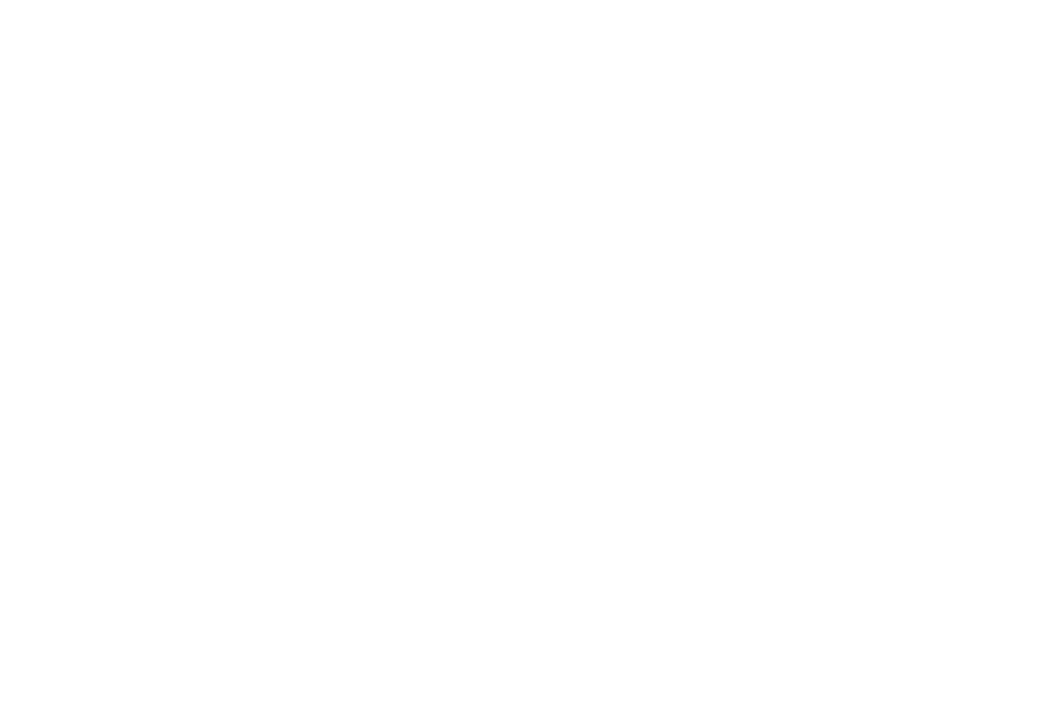
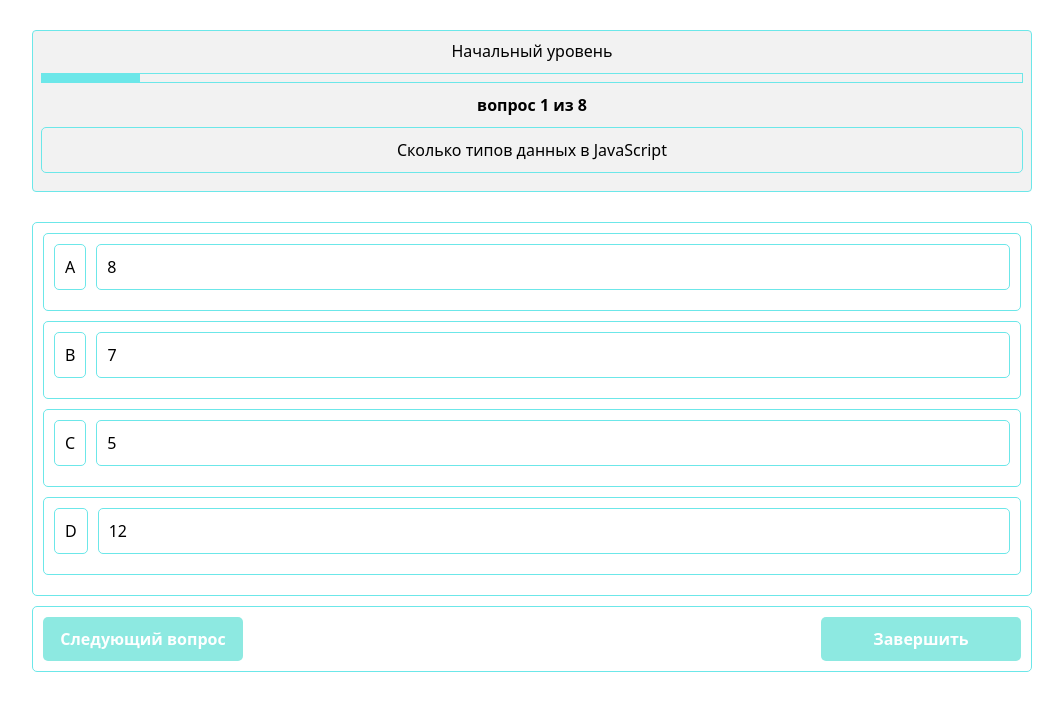
Before and after one commit to ErGrei/Quiz_Vue, a Vue app: page /quiz/1 in a window 1280 px wide. Before the commit this address had no page. Shown: the top 710 px of the page, without its empty margins (108-1171 px from the left). Built offline with nearby package versions, Linux system fonts and the light colour scheme; the HTML template or start-up script is replaced by a standard one.

Commit message:
feat: added quiz page components, added display of questions by level

```diff
--- a/src/components/quizCard.vue
+++ b/src/components/home/homeCard.vue
@@ -6,7 +6,7 @@
 const { quiz } = defineProps(["quiz"]);
 
 const goToQuiz = () => {
-  router.push({ name: "quiz", params: { id: quiz.id } });
+  router.push(`/quiz/${quiz.id}`);
 };
 
 
--- a/src/components/quiz.vue
+++ /dev/null
@@ -1,150 +0,0 @@
-<script setup>
-import { RouterLink } from "vue-router";
-import { defineProps } from "vue";
-
-const { quiz, question } = defineProps(["quiz", "question"]);
-</script>
-
-<template>
-  <div>
-    <header>
-      <h2>название уровня</h2>
-      <div class="progress-bar">
-        <div class="progress"></div>
-      </div>
-      <h3>вопрос 1 из 10</h3>
-      <div class="question">
-        <p>техт вопроса</p>
-      </div>
-    </header>
-    <div class="options-container">
-      <div class="option">
-        <div class="option_answer">
-          <p>вариант 1</p>
-        </div>
-        <div class="option_answer">
-          <p>ответ</p>
-        </div>
-      </div>
-    </div>
-    <div class="btn_container">
-      <button class="next-btn">Следующий вопрос</button>
-      <RouterLink to="/"><button class="end-btn">Завершить</button></RouterLink>
-    </div>
-  </div>
-</template>
-
-<style scoped>
-header {
-  margin: 30px 0;
-  text-align: center;
-  background-color: #f2f2f2;
-  padding: 8px;
-}
-
-h2 {
-  margin-bottom: 10px;
-}
-
-h3 {
-  margin-bottom: 10px;
-  font-weight: bold;
-}
-
-.progress-bar {
-  width: 100%;
-  height: 10px;
-
-  margin-bottom: 10px;
-  border: 1px, solid, #6ce7e9;
-}
-
-.progress {
-  width: 10%;
-  height: 100%;
-  background-color: #6ce7e9;
-}
-
-.question {
-  margin-bottom: 10px;
-  border: 1px, solid, #6ce7e9;
-  padding: 10px;
-  border-radius: 5px;
-}
-.options-container {
-  display: flex;
-  flex-direction: column;
-  gap: 10px;
-  margin-bottom: 10px;
-  border: 1px, solid, #6ce7e9;
-  padding: 10px;
-  border-radius: 5px;
-}
-.option {
-  display: flex;
-  gap: 10px;
-  margin-bottom: 10px;
-  border: 1px, solid, #6ce7e9;
-  padding: 10px;
-  border-radius: 5px;
-  cursor: pointer;
-  transition: all 0.3s ease;
-}
-
-.option:hover {
-  /* transform: scale(1.1); */
-  box-shadow: 1px 1px 10px #e0b159;
-}
-
-.option_answer {
-  display: flex;
-  gap: 10px;
-  margin-bottom: 10px;
-  border: 1px, solid, #6ce7e9;
-  padding: 10px;
-  border-radius: 5px;
-  cursor: pointer;
-  transition: all 0.3s ease;
-}
-
-.btn_container {
-  display: flex;
-  justify-content: space-between;
-  align-items: center;
-  margin-bottom: 10px;
-  border: 1px, solid, #6ce7e9;
-  padding: 10px;
-  border-radius: 5px;
-}
-.next-btn {
-  width: 200px;
-  padding: 10px;
-  border-radius: 5px;
-  border: none;
-  background-color: #8de9e1;
-  color: #fff;
-  font-weight: bold;
-  cursor: pointer;
-  transition: all 0.3s ease;
-}
-
-.next-btn:hover {
-  background-color: #e0b159;
-}
-
-.end-btn {
-  width: 200px;
-  padding: 10px;
-  border-radius: 5px;
-  border: none;
-  background-color: #8de9e1;
-  color: #fff;
-  font-weight: bold;
-  cursor: pointer;
-  transition: all 0.3s ease;
-}
-
-.end-btn:hover {
-  background-color: #eb4442;
-}
-</style>
--- /dev/null
+++ b/src/components/quiz/buttonQuiz.vue
@@ -0,0 +1,60 @@
+<script setup>
+import { RouterLink } from "vue-router";
+
+const emit = defineEmits(["nextQuestion"]);
+const nextQuestion = () => {
+  emit("nextQuestion");
+};
+</script>
+
+<template>
+  <div>
+    <div class="btn_container">
+      <button class="next-btn" @click="nextQuestion">Следующий вопрос</button>
+      <RouterLink to="/"><button class="end-btn">Завершить</button></RouterLink>
+    </div>
+  </div>
+</template>
+
+<style scoped>
+.btn_container {
+  display: flex;
+  justify-content: space-between;
+  align-items: center;
+  margin-bottom: 10px;
+  border: 1px, solid, #6ce7e9;
+  padding: 10px;
+  border-radius: 5px;
+}
+.next-btn {
+  width: 200px;
+  padding: 10px;
+  border-radius: 5px;
+  border: none;
+  background-color: #8de9e1;
+  color: #fff;
+  font-weight: bold;
+  cursor: pointer;
+  transition: all 0.3s ease;
+}
+
+.next-btn:hover {
+  background-color: #e0b159;
+}
+
+.end-btn {
+  width: 200px;
+  padding: 10px;
+  border-radius: 5px;
+  border: none;
+  background-color: #8de9e1;
+  color: #fff;
+  font-weight: bold;
+  cursor: pointer;
+  transition: all 0.3s ease;
+}
+
+.end-btn:hover {
+  background-color: #eb4442;
+}
+</style>
--- /dev/null
+++ b/src/components/quiz/headerQuiz.vue
@@ -0,0 +1,66 @@
+<script setup>
+import { defineProps } from "vue";
+
+const { quiz, question, questionsNumber } = defineProps([
+  "quiz",
+  "question",
+  "questionsNumber",
+]);
+// console.log(quiz)
+</script>
+
+<template>
+  <div>
+    <header>
+      <h2>{{ quiz.name }}</h2>
+      <div class="progress-bar">
+        <div class="progress"></div>
+      </div>
+      <h3>вопрос {{ questionsNumber }} из {{ quiz.questions.length }}</h3>
+      <div class="question">
+        <p>{{ question.text }}</p>
+      </div>
+    </header>
+  </div>
+</template>
+
+<style scoped>
+header {
+  margin: 30px 0;
+  text-align: center;
+  background-color: #f2f2f2;
+  padding: 8px;
+  border-radius: 4px;
+  border: 1px solid #6ce7e9;
+}
+
+h2 {
+  margin-bottom: 10px;
+}
+
+h3 {
+  margin-bottom: 10px;
+  font-weight: bold;
+}
+
+.progress-bar {
+  width: 100%;
+  height: 10px;
+
+  margin-bottom: 10px;
+  border: 1px, solid, #6ce7e9;
+}
+
+.progress {
+  width: 10%;
+  height: 100%;
+  background-color: #6ce7e9;
+}
+
+.question {
+  margin-bottom: 10px;
+  border: 1px, solid, #6ce7e9;
+  padding: 10px;
+  border-radius: 5px;
+}
+</style>
--- /dev/null
+++ b/src/components/quiz/questionsQuiz.vue
@@ -0,0 +1,68 @@
+<script setup>
+
+
+import { defineProps } from "vue";
+const { question } = defineProps(["question"]);
+
+
+
+
+</script>
+
+<template>
+  <div>
+
+      <div class="option"v-for="question in question.options" :key="question.id">
+        <div class="option_number" >
+          <p>{{ question.label}}</p>
+        </div>
+        <div class="option_answer">
+          <p>{{question.text}}</p>
+        </div>
+      </div>
+    </div>
+
+
+</template>
+
+<style scoped>
+
+.option {
+  display: flex;
+  gap: 10px;
+  margin-bottom: 10px;
+  border: 1px, solid, #6ce7e9;
+  padding: 10px;
+  border-radius: 5px;
+  cursor: pointer;
+  transition: all 0.1s ease;
+}
+
+.option:hover {
+  transform: scale(1.01);
+  box-shadow: 1px 1px 15px #e0b159;
+}
+
+.option_number {
+  display: flex;
+  gap: 10px;
+  margin-bottom: 10px;
+  border: 1px, solid, #6ce7e9;
+  padding: 10px;
+  border-radius: 5px;
+  cursor: pointer;
+  transition: all 0.3s ease;
+}
+
+.option_answer {
+  width: 100%;
+  display: flex;
+  gap: 10px;
+  margin-bottom: 10px;
+  border: 1px, solid, #6ce7e9;
+  padding: 10px;
+  border-radius: 5px;
+  cursor: pointer;
+  transition: all 0.3s ease;
+}
+</style>
--- /dev/null
+++ b/src/components/quiz/quiz.vue
@@ -0,0 +1,57 @@
+<script setup>
+import questions from "./questionsQuiz.vue";
+import headerQuiz from "./headerQuiz.vue";
+import buttonQuiz from "./buttonQuiz.vue";
+import { useRoute } from "vue-router";
+import { ref } from "vue";
+import quizes from "../../data/quizes.json";
+
+const router = useRoute();
+
+const quizId = parseInt(router.params.id);
+
+const currentQuizesId = ref(0);
+
+const quiz = quizes.find((q) => q.id === quizId);
+
+const questionsNumber = ref(`${currentQuizesId.value+1}`)
+
+const nextQuestion = () => {
+  if (currentQuizesId.value < quiz.questions.length - 1) {
+    currentQuizesId.value++;
+    questionsNumber.value = `${currentQuizesId.value+1}`
+  } else {
+    router.push("/result");
+  }
+};
+
+
+// console.log(quiz);
+// console.log(quiz[currentQuizesId]);
+</script>
+
+<template>
+  <div>
+    <headerQuiz
+      :quiz="quiz"
+      :question="quiz.questions[currentQuizesId]"
+      :questionsNumber="questionsNumber"
+    />
+    <div class="options-container">
+      <questions :question="quiz.questions[currentQuizesId]" />
+    </div>
+    <buttonQuiz  @nextQuestion="nextQuestion"/>
+  </div>
+</template>
+
+<style scoped>
+.options-container {
+  display: flex;
+  flex-direction: column;
+  gap: 10px;
+  margin-bottom: 10px;
+  border: 1px, solid, #6ce7e9;
+  padding: 10px;
+  border-radius: 5px;
+}
+</style>
--- a/src/router/index.js
+++ b/src/router/index.js
@@ -1,19 +1,19 @@
 import { createRouter, createWebHistory } from "vue-router";
 
-const  router = createRouter({
+const router = createRouter({
   history: createWebHistory(import.meta.env.BASE_URL),
   routes: [
     {
-            path: '/',
-            name: 'home',
-            component: () => import('../components/home page.vue')
+      path: "/",
+      name: "home",
+      component: () => import("../components/home/homePage.vue"),
     },
     {
-            path: '/quiz',
-            name: 'quiz',
-            component: () => import('../components/quiz.vue')
-        }
+      path: "/quiz/:id",
+      name: "quiz",
+      component: () => import("../components/quiz/quiz.vue"),
+    },
   ],
 });
 
-export default router
+export default router;
```
Also changed, not shown: src/components/home/homePage.vue (renamed from src/components/home page.vue, +2 -8 lines). Lines whose indentation alone changed are shown as unchanged.
